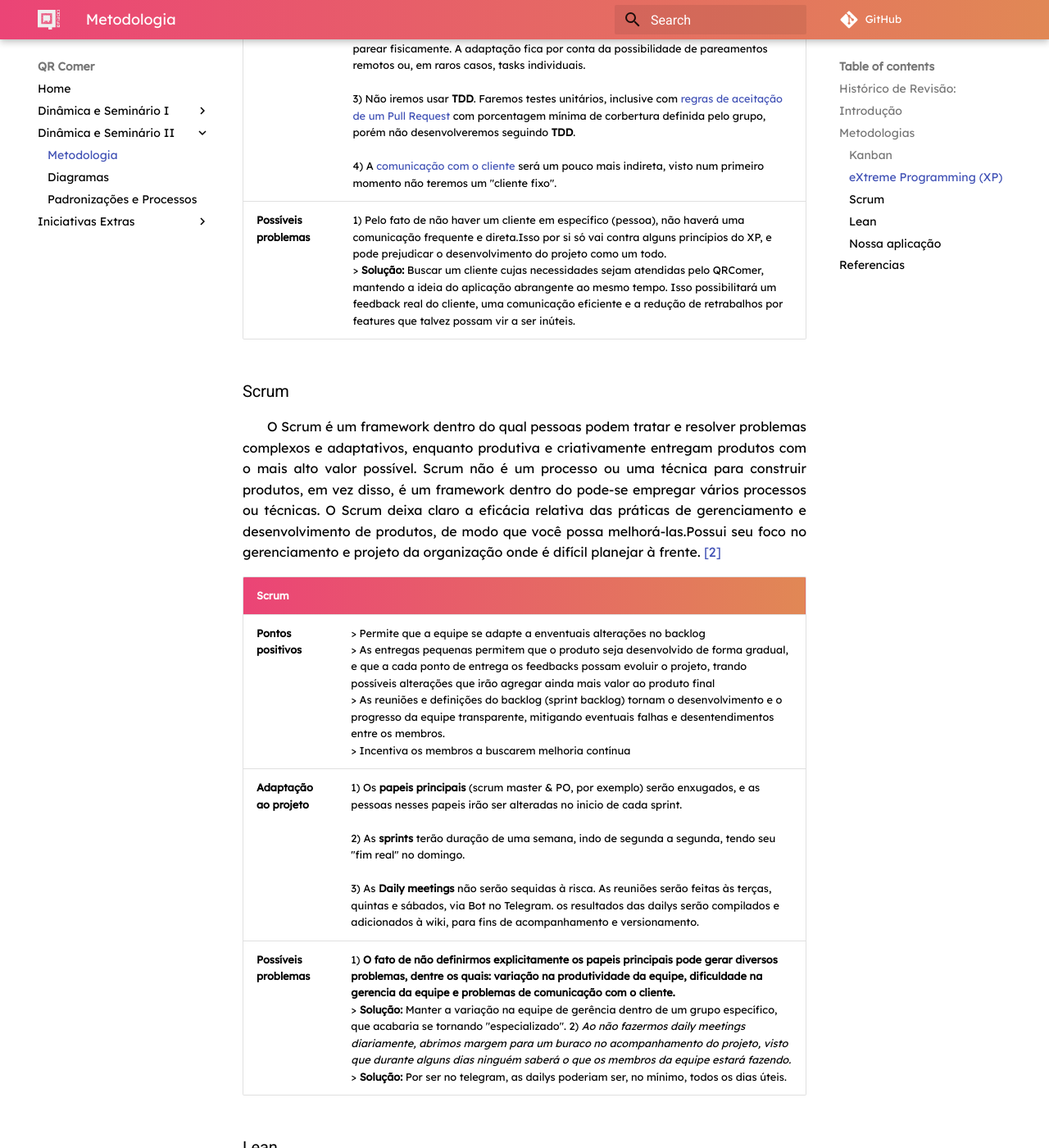
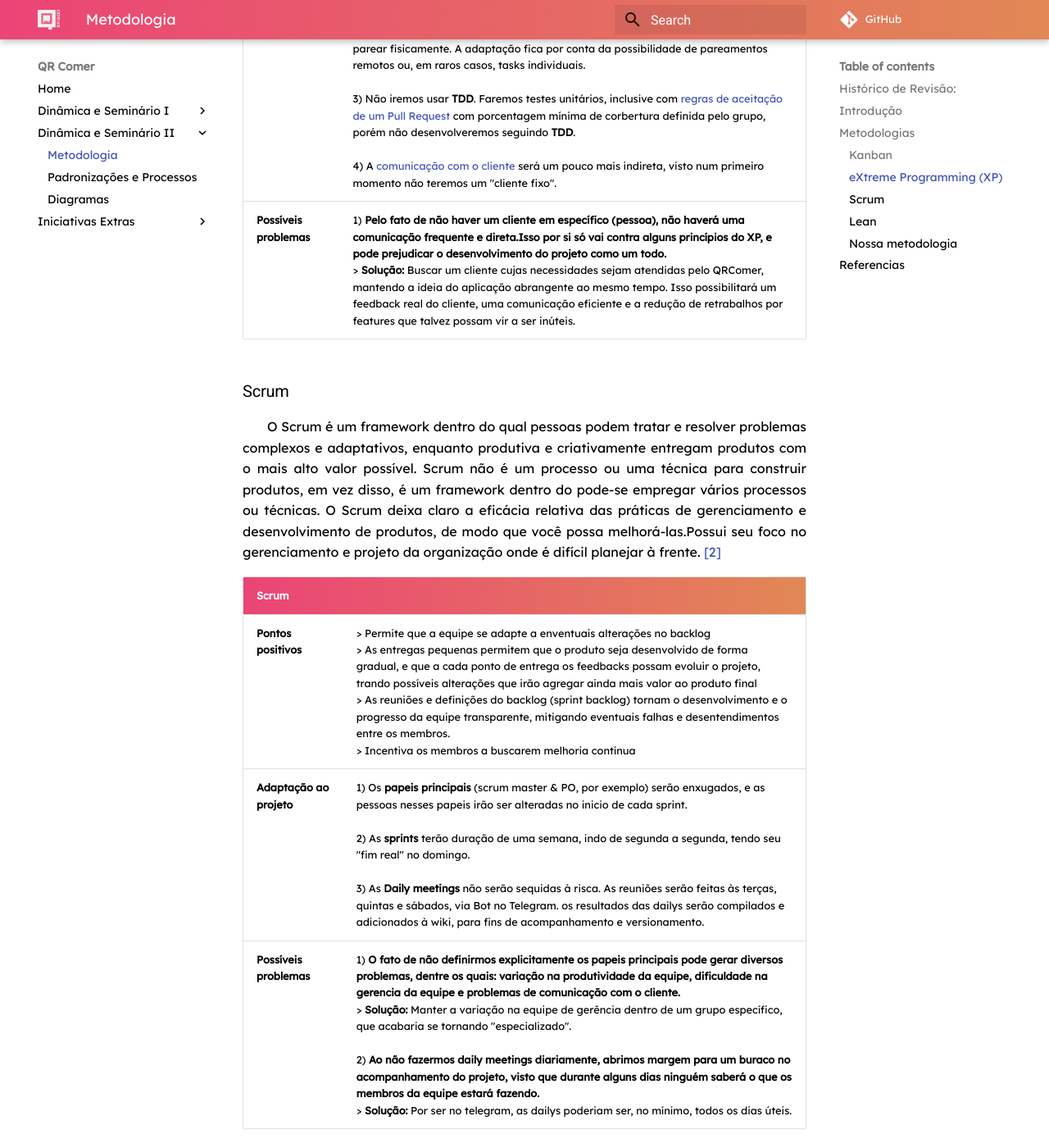
Before and after one commit to fga-desenho-2019-2/Wiki, an MkDocs documentation site: the page built from docs/seminario2/metodologia.md, in a window 1280 px wide and 1400 px high, scrolled down 2096 px. Shown: the whole window at 82% size. Built offline with MkDocs 1.6.1 and Material for MkDocs 9.7.7, drawn with Linux system fonts in a browser that asks for light colours; some web fonts are replaced; comment, search, counter and statistics services are not loaded; old or Windows-style settings are respelled for this version of MkDocs; some of the changed text lies outside the part shown.

```diff
--- a/docs/seminario2/metodologia.md
+++ b/docs/seminario2/metodologia.md
@@ -30,7 +30,7 @@ O Extreme Programming é um modelo de desenvolvimento de software, criado em 199
 |--|--|
 |__Pontos positivos__| > Ao ter como "métafora" uma de suas práticas, permite que tanto o cliente quanto o(s) desenvolvedor(es) do projeto possam conversar num mesmo nível de linguagem, facilitando tanto reunioes quanto o desenvolvimento do produto em si. <br> <br> >As práticas que se voltam para o time, como _pair programming_, posse coletiva do software, time coeso e ritmo sustentável fazem que a equipe se sinta mais icentivada e em sintonia com o projeto, reduzindo atritos e riscos de desembramento do time.|
 |__Adaptação ao projeto__| 1) A equipe optou por não fazer reuniões em pé (dailys irão ocorrer conforme documentado em [Daily meeting]()). <br> <br> 2)__Pair programming:__ apesar de seguirmos essa prática, nem sempre será possível parear fisicamente. A adaptação fica por conta da possibilidade de pareamentos remotos ou, em raros casos, tasks individuais. <br> <br> 3) Não iremos usar __TDD__. Faremos testes unitários, inclusive com [regras de aceitação de um Pull Request]() com porcentagem mínima de corbertura definida pelo grupo, porém não desenvolveremos seguindo __TDD__. <br> <br> 4) A [comunicação com o cliente]() será um pouco mais indireta, visto num primeiro momento não teremos um "cliente fixo". |
-|__Possíveis problemas__| 1)  Pelo fato de não haver um cliente em específico (pessoa), não haverá uma comunicação frequente e direta.Isso por si só vai contra alguns princípios do XP, e pode prejudicar o desenvolvimento do projeto como um todo. <br> > __Solução:__ Buscar um cliente cujas necessidades sejam atendidas pelo QRComer, mantendo a ideia do aplicação abrangente ao mesmo tempo. Isso possibilitará um feedback real do cliente, uma comunicação eficiente e a redução de retrabalhos por features que talvez possam vir a ser inúteis.|
+|__Possíveis problemas__| 1) __Pelo fato de não haver um cliente em específico (pessoa), não haverá uma comunicação frequente e direta.Isso por si só vai contra alguns princípios do XP, e pode prejudicar o desenvolvimento do projeto como um todo.__ <br> > __Solução:__ Buscar um cliente cujas necessidades sejam atendidas pelo QRComer, mantendo a ideia do aplicação abrangente ao mesmo tempo. Isso possibilitará um feedback real do cliente, uma comunicação eficiente e a redução de retrabalhos por features que talvez possam vir a ser inúteis.|
 
 ### Scrum
 
@@ -40,7 +40,7 @@ O Scrum é um framework dentro do qual pessoas podem tratar e resolver problemas
 |--|--|
 |__Pontos positivos__| > Permite que a equipe se adapte a enventuais alterações no backlog <br> > As entregas pequenas permitem que o produto seja desenvolvido de forma gradual, e que a cada ponto de entrega os feedbacks possam evoluir o projeto, trando possíveis alterações que irão agregar ainda mais valor ao produto final <br> > As reuniões e definições do backlog (sprint backlog) tornam o desenvolvimento e o progresso da equipe transparente, mitigando eventuais falhas e desentendimentos entre os membros. <br> > Incentiva os membros a buscarem melhoria contínua|
 |__Adaptação ao projeto__| 1) Os __papeis principais__ (scrum master & PO, por exemplo) serão enxugados, e as pessoas nesses papeis irão ser alteradas no inicio de cada sprint. <br> <br> 2) As __sprints__ terão duração de uma semana, indo de segunda a segunda, tendo seu "fim real" no domingo. <br><br> 3) As __Daily meetings__ não serão sequidas à risca. As reuniões serão feitas às terças, quintas e sábados, via Bot no Telegram. os resultados das dailys serão compilados e adicionados à wiki, para fins de acompanhamento e versionamento.|
-|__Possíveis problemas__| 1) __O fato de não definirmos explicitamente os papeis principais pode gerar diversos problemas, dentre os quais: variação na produtividade da equipe, dificuldade na gerencia da equipe e problemas de comunicação com o cliente.__ <br> > __Solução:__ Manter a variação na equipe de gerência dentro de um grupo específico, que acabaria se tornando "especializado". 2) _Ao não fazermos daily meetings diariamente, abrimos margem para um buraco no acompanhamento do projeto, visto que durante alguns dias ninguém saberá o que os membros da equipe estará fazendo._ <br> > __Solução:__ Por ser no telegram, as dailys poderiam ser, no mínimo, todos os dias úteis. |
+|__Possíveis problemas__| 1) __O fato de não definirmos explicitamente os papeis principais pode gerar diversos problemas, dentre os quais: variação na produtividade da equipe, dificuldade na gerencia da equipe e problemas de comunicação com o cliente.__ <br> > __Solução:__ Manter a variação na equipe de gerência dentro de um grupo específico, que acabaria se tornando "especializado".<br> <br> 2) __Ao não fazermos daily meetings diariamente, abrimos margem para um buraco no acompanhamento do projeto, visto que durante alguns dias ninguém saberá o que os membros da equipe estará fazendo.__ <br> > __Solução:__ Por ser no telegram, as dailys poderiam ser, no mínimo, todos os dias úteis. |
 
 ### Lean
 
@@ -51,7 +51,7 @@ O Scrum é um framework dentro do qual pessoas podem tratar e resolver problemas
 |__Adaptação ao projeto__|--|
 |__Possíveis problemas__|--|
 
-### Nossa aplicação
+### Nossa metodologia
 
 ...
 
--- a/mkdocs.yml
+++ b/mkdocs.yml
@@ -43,8 +43,8 @@ pages:
       - Design Sprint: 'seminario1/design_sprint.md'
   - Dinâmica e Seminário II:
       - Metodologia: 'seminario2/metodologia.md'
+      - Padronizações e Processos: 'seminario2/padroes_processos.md'
       - Diagramas: 'seminario2/diagramas.md'
-      - Padronizações e Processos: 'seminario2/padroes_processos.md'
   - Iniciativas Extras:
       - Materiais complementares: 'iniciativas_extras/pesquisa_de_mercado.md'
       - Identidade Visual: 'iniciativas_extras/identidade_visual.md'
```
Also changed, not shown: docs/seminario2/padroes_processos.md (+30 -1 lines).
